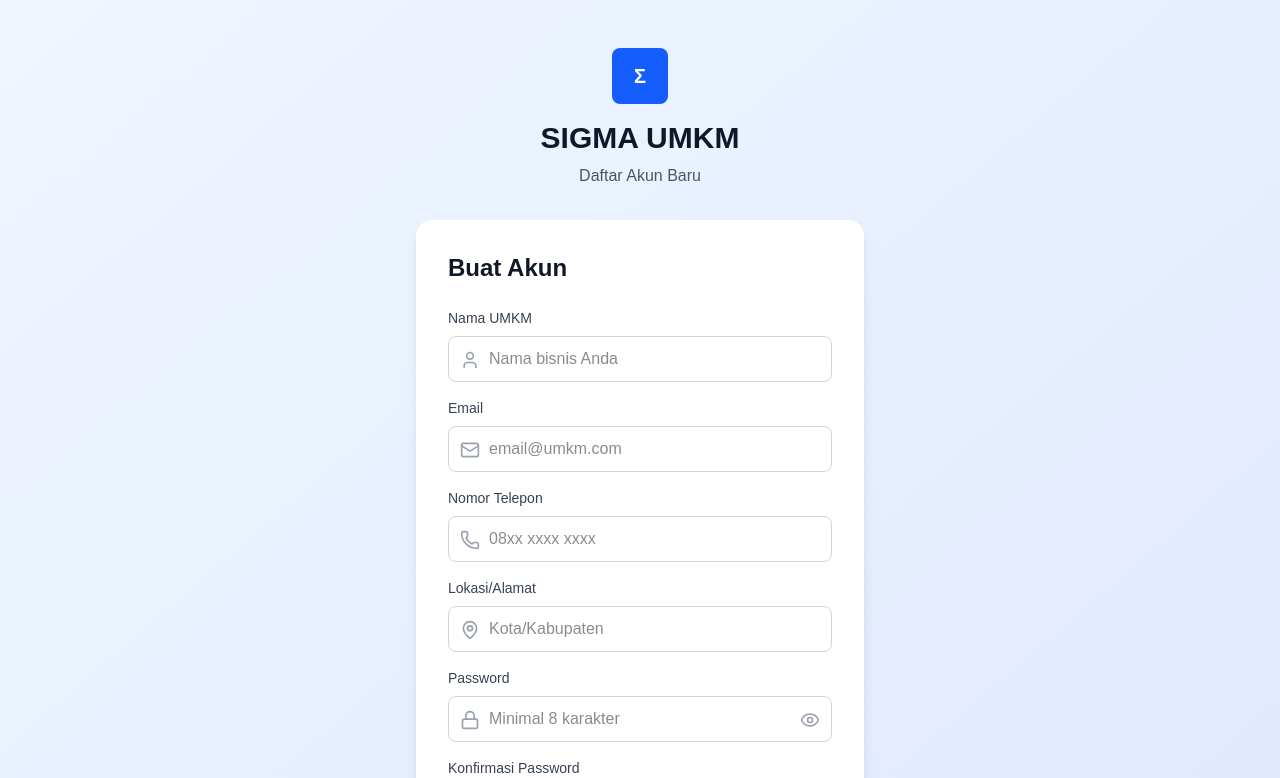
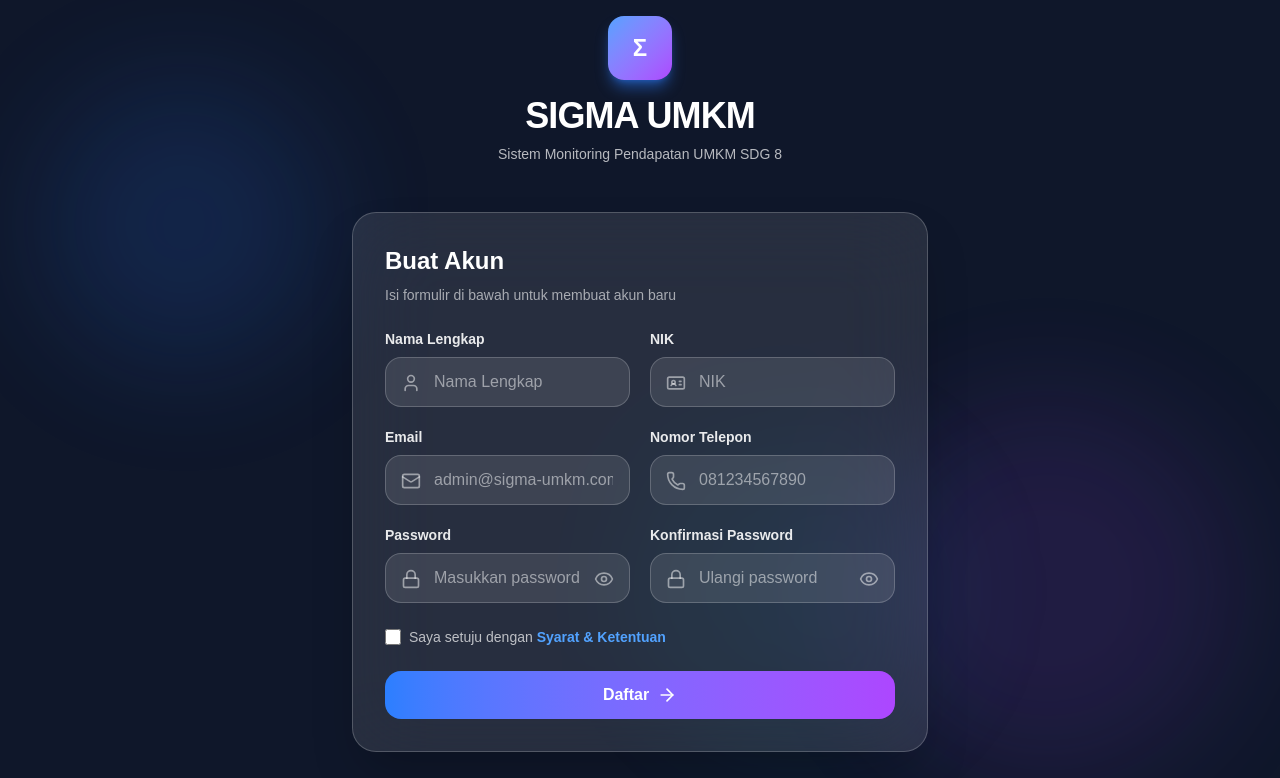
Before and after one commit to codewara/SIGMA-UMKM, a Next.js app: page /auth/register in a window 1280 px wide. Shown: the top 778 px of the page. Built offline with nearby package versions, Linux system fonts and the light colour scheme.

Commit message:
auth pages

```diff
--- a/app/auth/login/page.tsx
+++ b/app/auth/login/page.tsx
@@ -163,7 +163,7 @@ export default function LoginPage() {
         <div className="text-center text-white/60 text-sm">
           <p>
             Belum punya akun?{' '}
-            <Link href="/auth/register" className="text-blue-400 hover:text-blue-300 font-semibold transition-colors">
+            <Link href="/auth/register" className="text-blue-400 hover:text-blue-300 font-semibold transition-colors" replace>
               Daftar di sini
             </Link>
           </p>
--- a/app/auth/register/page.tsx
+++ b/app/auth/register/page.tsx
@@ -1,105 +1,151 @@
 'use client';
 
-import { Mail, Lock, User, MapPin, Phone, Eye, EyeOff } from 'lucide-react';
+import { Mail, Lock, User, IdCard, Phone, Eye, EyeOff, Loader, ArrowRight } from 'lucide-react';
+import { useRouter } from 'next/navigation';
 import { useState } from 'react';
 import Link from 'next/link';
 
 export default function RegisterPage() {
+  const router = useRouter();
+  const [loading, setLoading] = useState(false);
   const [showPassword, setShowPassword] = useState(false);
   const [showConfirmPassword, setShowConfirmPassword] = useState(false);
 
+  const handleSubmit = async (e: React.FormEvent<HTMLFormElement>) => {
+    e.preventDefault();
+    setLoading(true);
+    const formData = new FormData(e.currentTarget);
+    const payload = Object.fromEntries(formData.entries());
+
+    try {
+      const response = await fetch('/api/auth/login', {
+        method: 'POST',
+        headers: { 'Content-Type': 'application/json' },
+        body: JSON.stringify(payload),
+      });
+
+      const data = await response.json();
+      if (!response.ok) alert(`Login failed: ${data.error || 'Unknown error'}`);
+      else router.replace(data.redirect);
+    } catch (error) {
+      console.error('Login error:', error);
+    }
+    finally { setLoading(false); }
+  }
+
   return (
-    <div className="min-h-screen bg-gradient-to-br from-blue-50 to-indigo-100 flex items-center justify-center p-4 py-12">
-      <div className="w-full max-w-md">
+    <div className="min-h-screen bg-[#0f172a] relative overflow-hidden flex items-center justify-center p-4">
+      {/* Animated Background */}
+      <div className="absolute inset-0 overflow-hidden pointer-events-none">
+        <div className="absolute top-20 left-10 w-72 h-72 bg-blue-500/20 rounded-full blur-3xl animate-pulse"></div>
+        <div className="absolute bottom-20 right-10 w-96 h-96 bg-purple-500/15 rounded-full blur-3xl animate-pulse" style={{ animationDelay: '1s' }}></div>
+        <div className="absolute top-1/2 left-1/2 w-80 h-80 bg-cyan-500/10 rounded-full blur-3xl animate-pulse" style={{ animationDelay: '2s' }}></div>
+      </div>
+
+      {/* Content */}
+      <div className="w-full max-w-xl relative z-10">
         {/* Logo/Header */}
-        <div className="text-center mb-8">
-          <div className="inline-flex items-center justify-center w-14 h-14 bg-blue-600 rounded-lg mb-4">
-            <span className="text-white text-xl font-bold">Σ</span>
+        <div className="text-center mb-12">
+          <div className="inline-flex items-center justify-center w-16 h-16 bg-gradient-to-br from-blue-400 to-purple-500 rounded-2xl mb-4 shadow-lg shadow-blue-500/50">
+            <span className="text-white text-2xl font-black">Σ</span>
           </div>
-          <h1 className="text-3xl font-bold text-gray-900">SIGMA UMKM</h1>
-          <p className="text-gray-600 mt-2">Daftar Akun Baru</p>
+          <h1 className="text-4xl font-black text-white mb-2 tracking-tight">SIGMA UMKM</h1>
+          <p className="text-white/70 text-sm">Sistem Monitoring Pendapatan UMKM SDG 8</p>
         </div>
 
         {/* Register Card */}
-        <div className="bg-white rounded-2xl shadow-lg p-8 mb-6">
-          <h2 className="text-2xl font-bold text-gray-900 mb-6">Buat Akun</h2>
+        <div className="bg-white/10 backdrop-blur-2xl rounded-3xl border border-white/20 p-8 shadow-2xl mb-6">
+          <h2 className="text-2xl font-bold text-white mb-2">Buat Akun</h2>
+          <p className="text-white/60 text-sm mb-6">Isi formulir di bawah untuk membuat akun baru</p>
 
-          {/* Nama UMKM */}
-          <div className="mb-4">
-            <label className="block text-sm font-medium text-gray-700 mb-2">
-              Nama UMKM
+          <form onSubmit={handleSubmit}>
+            <div className="grid grid-cols-2 gap-5">
+              {/* Nama Lengkap Input */}
+              <div className="col-span-1">
+                <label className="block text-sm font-semibold text-white/90 mb-2">
+                  Nama Lengkap
                 </label>
                 <div className="relative">
-              <User className="absolute left-3 top-3.5 text-gray-400 w-5 h-5" />
+                  <User className="absolute left-4 top-4 text-white/50 w-5 h-5" />
                   <input
                     type="text"
-                placeholder="Nama bisnis Anda"
-                className="w-full pl-10 pr-4 py-2.5 border border-gray-300 rounded-lg focus:outline-none focus:ring-2 focus:ring-blue-500 focus:border-transparent"
+                    placeholder="Nama Lengkap"
+                    name="fullName"
+                    required
+                    className="w-full pl-12 pr-4 py-3 bg-white/10 border border-white/20 rounded-2xl text-white placeholder-white/50 focus:outline-none focus:ring-2 focus:ring-blue-400 focus:border-transparent transition-all duration-200"
                   />
                 </div>
               </div>
 
-          {/* Email */}
-          <div className="mb-4">
-            <label className="block text-sm font-medium text-gray-700 mb-2">
-              Email
+              {/* NIK Input */}
+              <div className="col-span-1">
+                <label className="block text-sm font-semibold text-white/90 mb-2">
+                  NIK
                 </label>
                 <div className="relative">
-              <Mail className="absolute left-3 top-3.5 text-gray-400 w-5 h-5" />
+                  <IdCard className="absolute left-4 top-4 text-white/50 w-5 h-5" />
                   <input
-                type="email"
-                placeholder="email@umkm.com"
-                className="w-full pl-10 pr-4 py-2.5 border border-gray-300 rounded-lg focus:outline-none focus:ring-2 focus:ring-blue-500 focus:border-transparent"
+                    type="text"
+                    placeholder="NIK"
+                    name="nik"
+                    required
+                    className="w-full pl-12 pr-4 py-3 bg-white/10 border border-white/20 rounded-2xl text-white placeholder-white/50 focus:outline-none focus:ring-2 focus:ring-blue-400 focus:border-transparent transition-all duration-200"
                   />
                 </div>
               </div>
 
-          {/* Nomor Telepon */}
-          <div className="mb-4">
-            <label className="block text-sm font-medium text-gray-700 mb-2">
-              Nomor Telepon
+              {/* Email Input */}
+              <div className="col-span-1">
+                <label className="block text-sm font-semibold text-white/90 mb-2">
+                  Email
                 </label>
                 <div className="relative">
-              <Phone className="absolute left-3 top-3.5 text-gray-400 w-5 h-5" />
+                  <Mail className="absolute left-4 top-4 text-white/50 w-5 h-5" />
                   <input
-                type="tel"
-                placeholder="08xx xxxx xxxx"
-                className="w-full pl-10 pr-4 py-2.5 border border-gray-300 rounded-lg focus:outline-none focus:ring-2 focus:ring-blue-500 focus:border-transparent"
+                    type="email"
+                    placeholder="admin@sigma-umkm.com"
+                    name="email"
+                    required
+                    className="w-full pl-12 pr-4 py-3 bg-white/10 border border-white/20 rounded-2xl text-white placeholder-white/50 focus:outline-none focus:ring-2 focus:ring-blue-400 focus:border-transparent transition-all duration-200"
                   />
                 </div>
               </div>
 
-          {/* Lokasi */}
-          <div className="mb-4">
-            <label className="block text-sm font-medium text-gray-700 mb-2">
-              Lokasi/Alamat
+              {/* Phone Input */}
+              <div className="col-span-1">
+                <label className="block text-sm font-semibold text-white/90 mb-2">
+                  Nomor Telepon
                 </label>
                 <div className="relative">
-              <MapPin className="absolute left-3 top-3.5 text-gray-400 w-5 h-5" />
+                  <Phone className="absolute left-4 top-4 text-white/50 w-5 h-5" />
                   <input
-                type="text"
-                placeholder="Kota/Kabupaten"
-                className="w-full pl-10 pr-4 py-2.5 border border-gray-300 rounded-lg focus:outline-none focus:ring-2 focus:ring-blue-500 focus:border-transparent"
+                    type="tel"
+                    placeholder="081234567890"
+                    name="phone"
+                    required
+                    className="w-full pl-12 pr-4 py-3 bg-white/10 border border-white/20 rounded-2xl text-white placeholder-white/50 focus:outline-none focus:ring-2 focus:ring-blue-400 focus:border-transparent transition-all duration-200"
                   />
                 </div>
               </div>
 
-          {/* Password */}
-          <div className="mb-4">
-            <label className="block text-sm font-medium text-gray-700 mb-2">
+              {/* Password Input */}
+              <div className="col-span-1 mb-6">
+                <label className="block text-sm font-semibold text-white/90 mb-2">
                   Password
                 </label>
                 <div className="relative">
-              <Lock className="absolute left-3 top-3.5 text-gray-400 w-5 h-5" />
+                  <Lock className="absolute left-4 top-4 text-white/50 w-5 h-5" />
                   <input
                     type={showPassword ? 'text' : 'password'}
-                placeholder="Minimal 8 karakter"
-                className="w-full pl-10 pr-10 py-2.5 border border-gray-300 rounded-lg focus:outline-none focus:ring-2 focus:ring-blue-500 focus:border-transparent"
+                    placeholder="Masukkan password"
+                    name="password"
+                    required
+                    className="w-full pl-12 pr-12 py-3 bg-white/10 border border-white/20 rounded-2xl text-white placeholder-white/50 focus:outline-none focus:ring-2 focus:ring-blue-400 focus:border-transparent transition-all duration-200"
                   />
                   <button
                     type="button"
                     onClick={() => setShowPassword(!showPassword)}
-                className="absolute right-3 top-3.5 text-gray-400 hover:text-gray-600"
+                    className="absolute right-4 top-4 text-white/50 hover:text-white/80 transition-colors"
                   >
                     {showPassword ? (
                       <EyeOff className="w-5 h-5" />
@@ -110,22 +156,24 @@ export default function RegisterPage() {
                 </div>
               </div>
 
-          {/* Konfirmasi Password */}
-          <div className="mb-6">
-            <label className="block text-sm font-medium text-gray-700 mb-2">
+              {/* Confirm Password Input */}
+              <div className="col-span-1 mb-6">
+                <label className="block text-sm font-semibold text-white/90 mb-2">
                   Konfirmasi Password
                 </label>
                 <div className="relative">
-              <Lock className="absolute left-3 top-3.5 text-gray-400 w-5 h-5" />
+                  <Lock className="absolute left-4 top-4 text-white/50 w-5 h-5" />
                   <input
                     type={showConfirmPassword ? 'text' : 'password'}
                     placeholder="Ulangi password"
-                className="w-full pl-10 pr-10 py-2.5 border border-gray-300 rounded-lg focus:outline-none focus:ring-2 focus:ring-blue-500 focus:border-transparent"
+                    name="passwordConfirm"
+                    required
+                    className="w-full pl-12 pr-12 py-3 bg-white/10 border border-white/20 rounded-2xl text-white placeholder-white/50 focus:outline-none focus:ring-2 focus:ring-blue-400 focus:border-transparent transition-all duration-200"
                   />
                   <button
                     type="button"
                     onClick={() => setShowConfirmPassword(!showConfirmPassword)}
-                className="absolute right-3 top-3.5 text-gray-400 hover:text-gray-600"
+                    className="absolute right-4 top-4 text-white/50 hover:text-white/80 transition-colors"
                   >
                     {showConfirmPassword ? (
                       <EyeOff className="w-5 h-5" />
@@ -135,39 +183,60 @@ export default function RegisterPage() {
                   </button>
                 </div>
               </div>
+            </div>
 
             {/* Terms */}
-          <div className="flex items-start mb-6">
+            <div className="flex items-center mb-6">
               <input
                 type="checkbox"
-              className="w-4 h-4 text-blue-600 border-gray-300 rounded mt-0.5"
+                id="terms"
+                className="w-4 h-4 rounded border-white/30 bg-white/10 text-blue-400 focus:ring-2 focus:ring-blue-400"
               />
-            <span className="ml-2 text-sm text-gray-600">
+              <label htmlFor="terms" className="ml-2 text-sm text-white/70">
                 Saya setuju dengan{' '}
-              <a href="#" className="text-blue-600 hover:text-blue-700 font-medium">
+                <Link href="#" className="text-blue-400 hover:text-blue-300 font-semibold transition-colors">
                   Syarat & Ketentuan
-              </a>
-            </span>
+                </Link>
+              </label>
             </div>
 
-          {/* Register Button */}
-          <button className="w-full bg-blue-600 hover:bg-blue-700 text-white font-semibold py-2.5 rounded-lg transition duration-200 mb-4">
+            {/* Submit Button */}
+            <button
+              type="submit"
+              disabled={loading}
+              className="w-full py-3 bg-gradient-to-r from-blue-500 to-purple-500 text-white font-semibold rounded-2xl hover:from-blue-600 hover:to-purple-600 transition-all duration-200 disabled:opacity-50 disabled:cursor-not-allowed flex items-center justify-center gap-2 group"
+            >
+              {loading ? (
+                <>
+                  <Loader className="w-5 h-5 animate-spin" />
+                  Loading...
+                </>
+              ) : (
+                <>
                   Daftar
+                  <ArrowRight className="w-5 h-5 group-hover:translate-x-1 transition-transform" />
+                </>
+              )}
             </button>
+          </form>
+        </div>
 
-          {/* Login Link */}
-          <p className="text-center text-gray-600 text-sm">
+        {/* Register Link */}
+        <div className="text-center text-white/60 text-sm">
+          <p>
             Sudah punya akun?{' '}
-            <Link href="/auth/login" className="text-blue-600 hover:text-blue-700 font-semibold">
+            <Link href="/auth/login" className="text-blue-400 hover:text-blue-300 font-semibold transition-colors" replace>
               Masuk di sini
             </Link>
           </p>
         </div>
 
-        {/* Footer */}
-        <p className="text-center text-gray-500 text-xs">
-          © 2026 SIGMA UMKM. Semua hak dilindungi.
-        </p>
+        {/* Back to Home */}
+        <div className="text-center mt-6">
+          <Link href="/" className="inline-flex items-center gap-2 text-white/60 hover:text-white transition-colors text-sm font-medium">
+            ← Kembali ke Beranda
+          </Link>
+        </div>
       </div>
     </div>
   );
```
Lines whose indentation alone changed are shown as unchanged.
